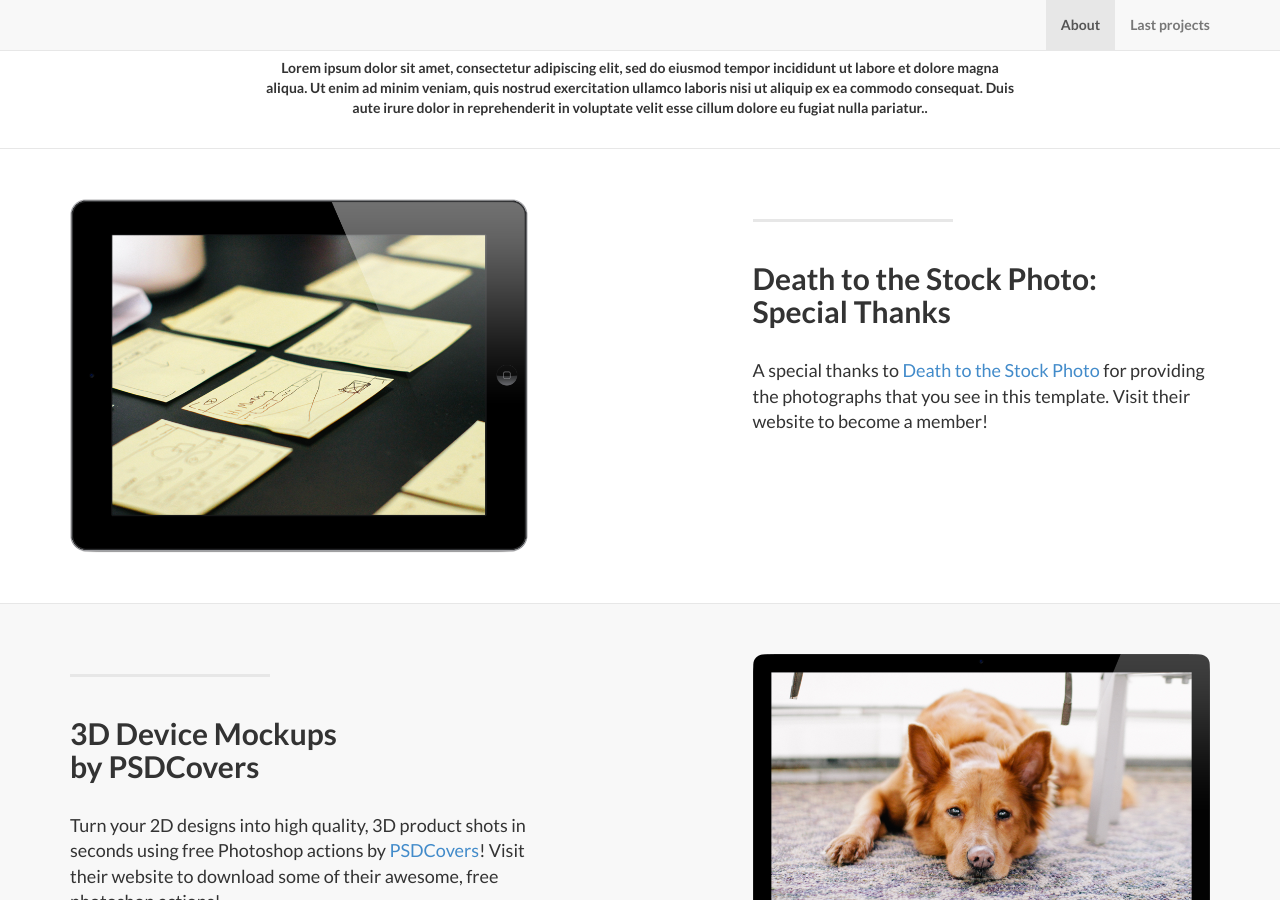
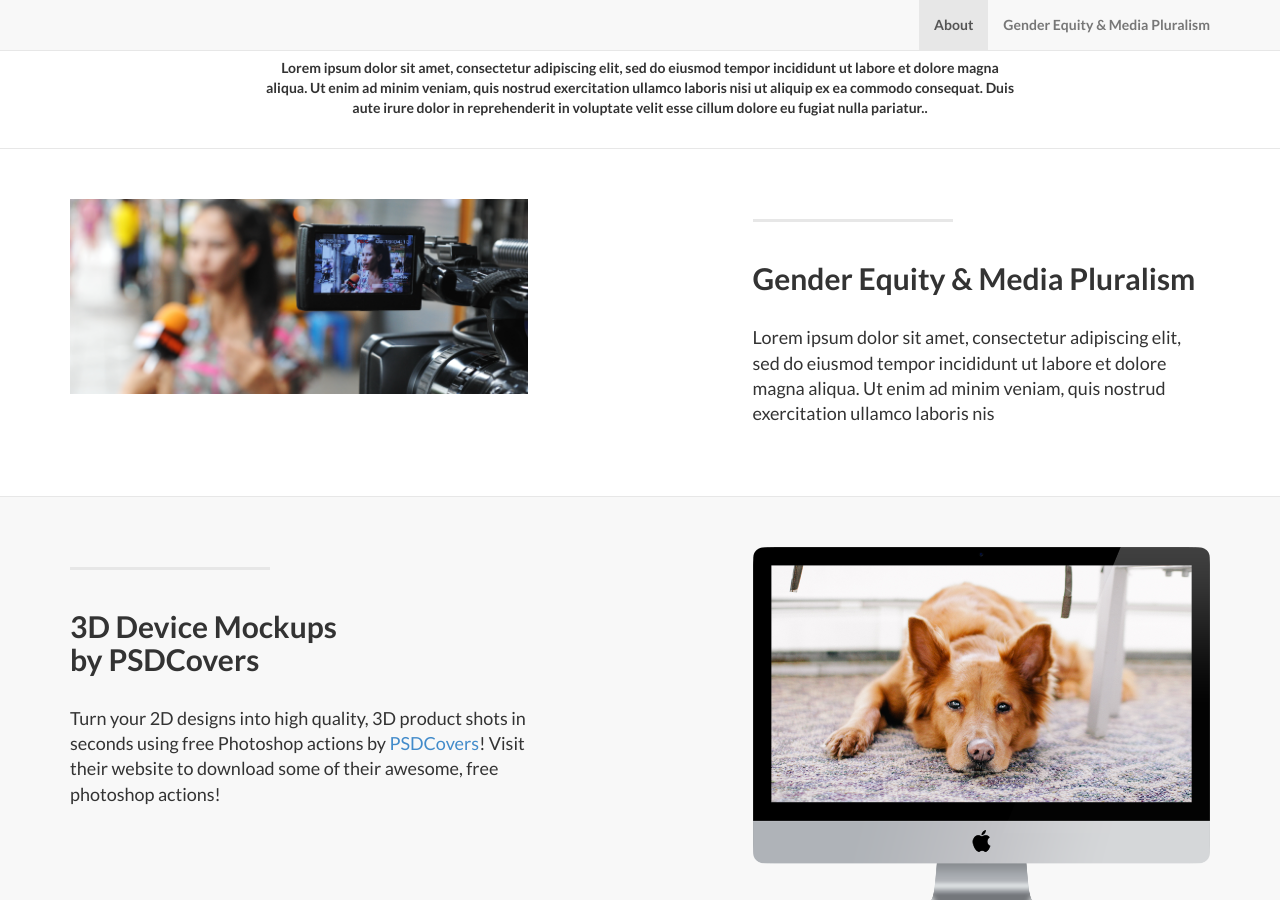
Before and after one commit to TeamSophia2/teamsophia2.github.io, a Jekyll site: the page built from index.html, in a window 1280 px wide and 900 px high, scrolled down 514 px. Built offline with Jekyll 4.4.1, drawn with Linux system fonts in a browser that asks for light colours.

Commit message:
initial landing page

```diff
--- a/_includes/header.html
+++ b/_includes/header.html
@@ -21,7 +21,7 @@
                     <a class="page-scroll" href="#services">Services</a>
                 </li>-->
                 <li>
-                    <a class="page-scroll" href="#contact">Last projects</a>
+                    <a class="page-scroll" href="#contact">Gender Equity & Media Pluralism</a>
                 </li>
             </ul>
         </div>
--- a/_posts/2014-09-21-services-1.markdown
+++ b/_posts/2014-09-21-services-1.markdown
@@ -1,8 +1,8 @@
 ---
 layout: default
-img: ipad.png
+img: genderdiversity.png
 category: Services
-title: Death to the Stock Photo:<br>Special Thanks
+title: Gender Equity & Media Pluralism
 description: |
 ---
-  A special thanks to [Death to the Stock Photo](http://join.deathtothestockphoto.com/) for providing the photographs that you see in this template.  Visit their website to become a member!
+Lorem ipsum dolor sit amet, consectetur adipiscing elit, sed do eiusmod tempor incididunt ut labore et dolore magna aliqua. Ut enim ad minim veniam, quis nostrud exercitation ullamco laboris nis
```
Also changed, not shown: img/services/genderdiversity.png (added).
